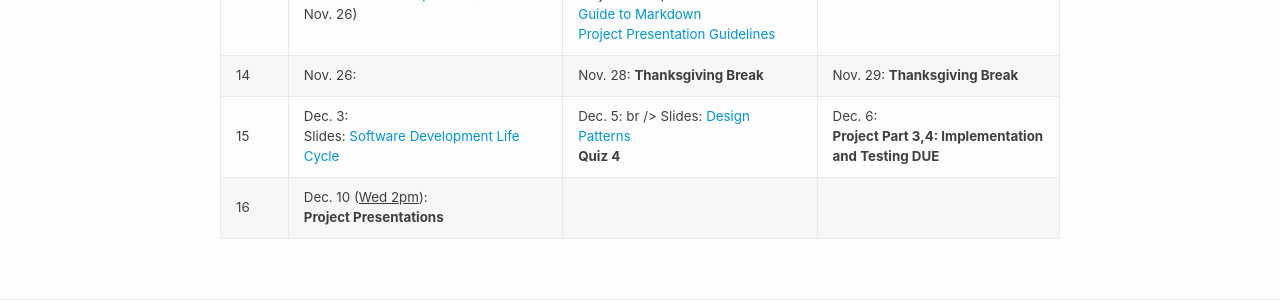
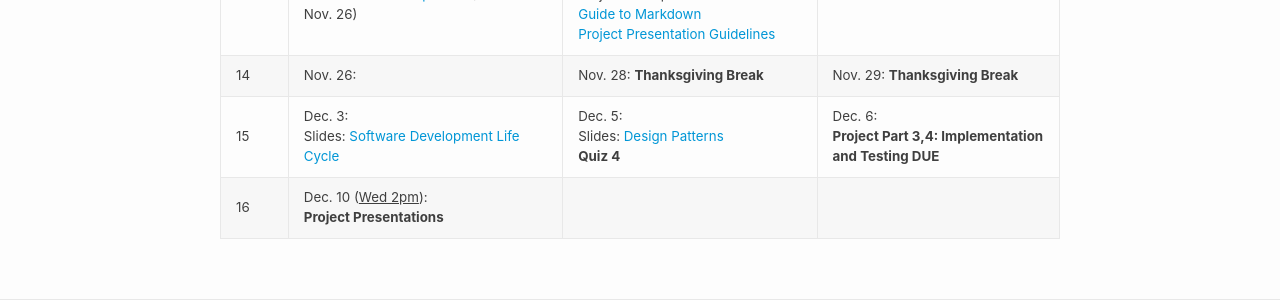
Before and after one commit to cmsc240-f24-dcs/cmsc240-f24-s2.github.io, a Jekyll site: the page built from schedule.md, in a window 1280 px wide. Shown: the part 1718-2018 px from the top of the page. Built offline with Jekyll 4.4.1, drawn with Linux system fonts in a browser that asks for light colours.

Commit message:
Fixed a typo in material for final week of class

```diff
--- a/schedule.md
+++ b/schedule.md
@@ -25,7 +25,7 @@ title: Schedule
 | 12   | Nov. 12:  <br /> Module 13: [REST APIs Part 3](modules/module13.md) (Due Tue Nov. 19)   | Nov. 14: <br /> Slides: [Smart Pointers](lectures/22-Smart-Pointers.pdf) <br /> Module 14: [C++ Smart Pointers](modules/module14.md) (Due Thr Nov. 21)     | Nov. 15:   <br />**Project Part 2: Design DUE**       |
 | 13   | Nov. 19: <br /> Slides: [Build Pipelines](lectures/23-Build-Pipelines.pdf) <br /> Lecture Notes: [Unit Testing](notes/UnitTesting.md) <br /> Module 15: [Build Pipelines](modules/module15.md) (Due Tue Nov. 26) | Nov. 21: <br /> Slides: [Copy and Move Semantics](lectures/Copy-Move-Semantics.pdf) <br /> Module 16: [Copy and Move Semantics](modules/module16.md) (Due Tue Dec. 3) <br /> Project Example: [Music Store](https://github.com/cmsc240-s24/MusicStore)<br />[Guide to Markdown](https://www.markdownguide.org/cheat-sheet/)  <br />[Project Presentation Guidelines](presentation.md)  | Nov. 22:   <br /> **Work on Project**         |
 | 14   | Nov. 26:  | Nov. 28: **Thanksgiving Break**  | Nov. 29: **Thanksgiving Break**   |
-| 15   | Dec. 3: <br /> Slides: [Software Development Life Cycle](lectures/24-Software-Development-Life-Cycle.pdf)  | Dec. 5: br /> Slides: [Design Patterns](lectures/25-Design-Patterns.pdf)<br /> **Quiz 4**   | Dec. 6:   <br />**Project Part 3,4: Implementation and Testing DUE**<br />        |
+| 15   | Dec. 3: <br /> Slides: [Software Development Life Cycle](lectures/24-Software-Development-Life-Cycle.pdf)  | Dec. 5: <br /> Slides: [Design Patterns](lectures/25-Design-Patterns.pdf)<br /> **Quiz 4**   | Dec. 6:   <br />**Project Part 3,4: Implementation and Testing DUE**<br />        |
 | 16   |  Dec. 10 (<u>Wed 2pm</u>):<br /> **Project Presentations**           |                        |
 {% comment %}
 | 8    | Mar 5: <br />Slides: [Make and Makefiles](lectures/15-Make-Makefiles.pdf)  <br /> Module 7: [Build Automation with Make]
```
